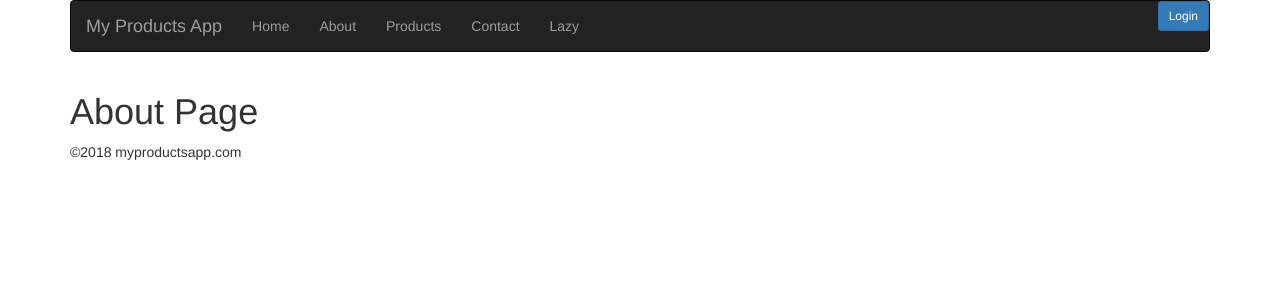
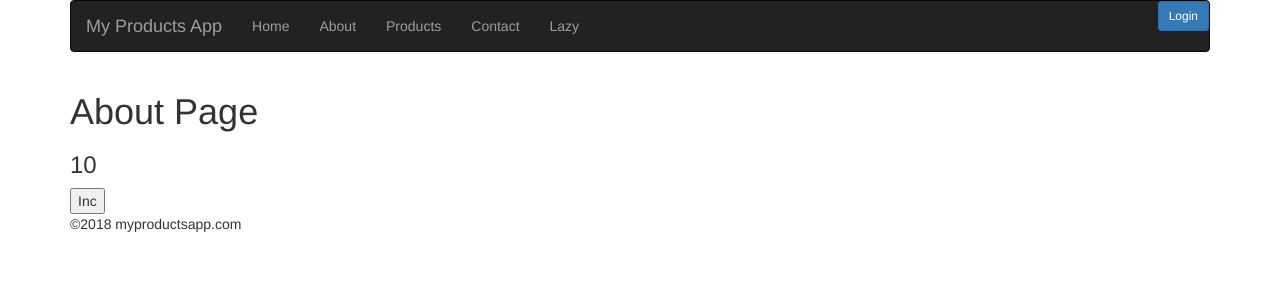
Before and after one commit to Mujib517/angular.ui, an Angular app: page /about in a window 1280 px wide. Shown: the top 300 px of the page. Built offline with nearby package versions, Linux system fonts and the light colour scheme.

Commit message:
About Component specs

```diff
--- a/src/app/about/about.component.html
+++ b/src/app/about/about.component.html
@@ -1 +1,5 @@
 <h1>About Page</h1>
+
+<h3>{{counter}}</h3>
+
+<button (click)="inc()">Inc</button>
--- a/src/app/about/about.component.ts
+++ b/src/app/about/about.component.ts
@@ -5,5 +5,9 @@ import { Component } from '@angular/core';
   templateUrl: './about.component.html'
 })
 export class AboutComponent {
+  counter: number = 10;
 
+  inc() {
+    this.counter++;
+  }
 }
```
Also changed, not shown: 1 other file (tests, documents, lock files or other folders).
